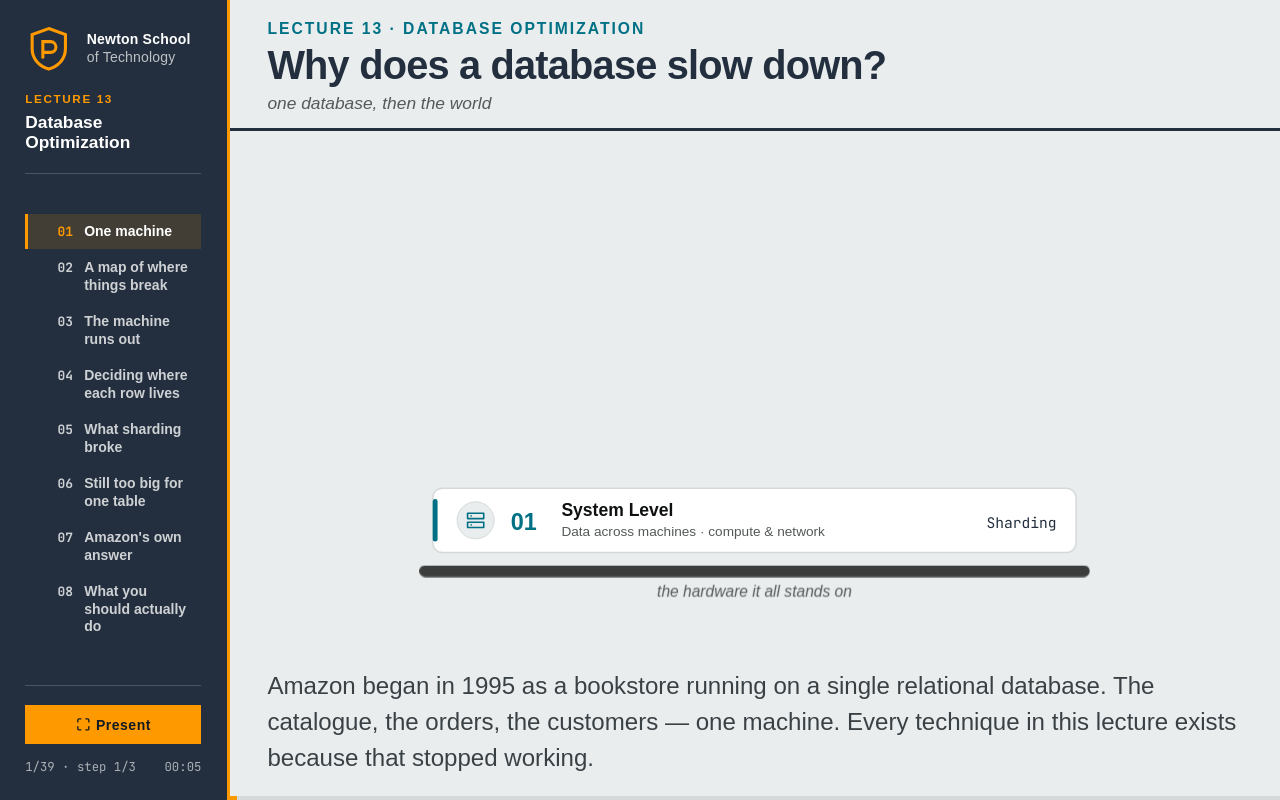
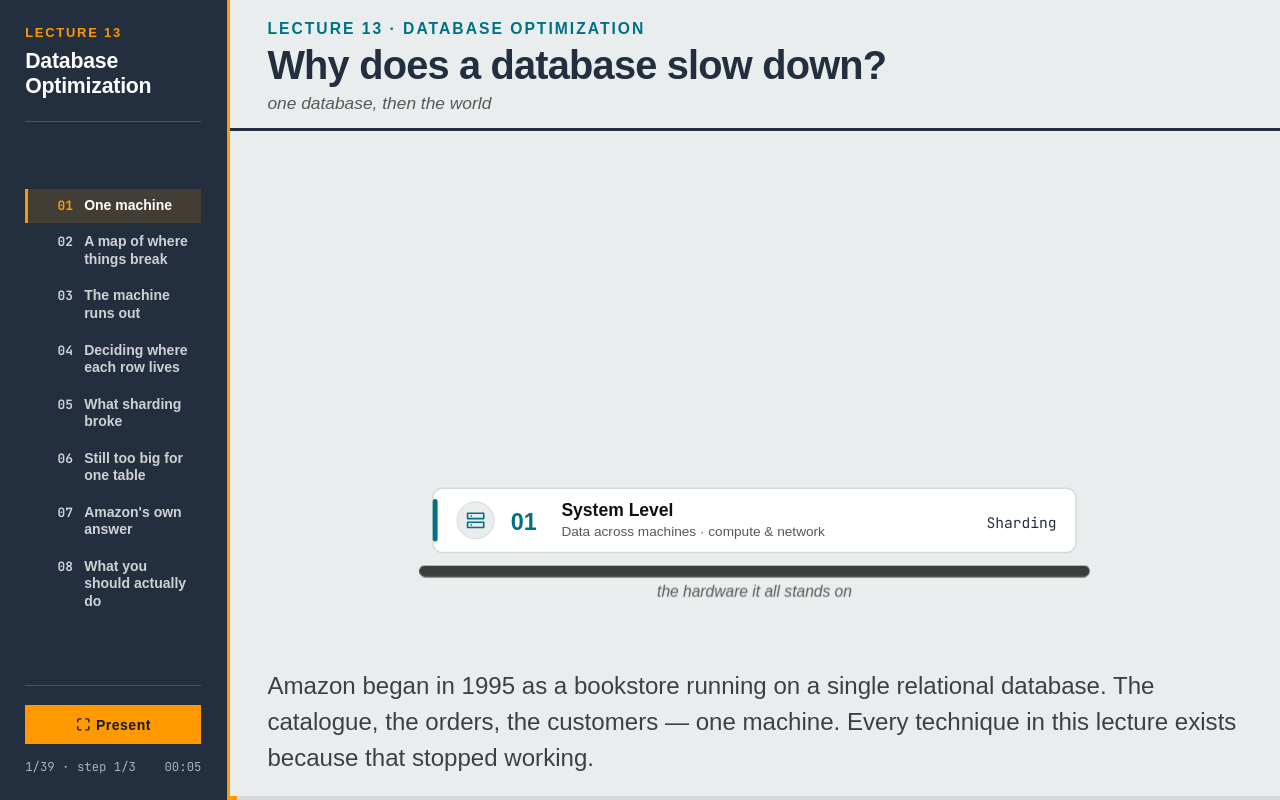
Before and after one commit to edusatyaki/Database-Optimization, a plain HTML site: page index.html in a window 1280 px wide. Drawn offline with Linux system fonts and the light colour scheme.

Commit message:
Remove the institutional logo and wordmark
Drops the shield mark and "Newton School of Technology" from the rail, along
with the CSS that positioned them. The lecture block is now the rail's
masthead and carries a little more weight to suit that, and the narrow-screen
bar no longer hides it, since the wordmark was the only other thing there.

Also de-duplicates the recap kicker, which repeated its own slide title, and
updates the README's attribution note now that no institutional branding
appears on the deck.

Verified at 1280x800: nothing outside the viewport, no console errors.

Co-Authored-By: Claude Opus 5 <noreply@anthropic.com>

```diff
--- a/index.html
+++ b/index.html
@@ -116,14 +116,10 @@ body{
 .rail{background:var(--squid);color:#fff;display:flex;flex-direction:column;
   padding:.9rem .9rem;gap:.7rem;border-right:3px solid var(--orange);
   min-width:0;min-height:0;overflow:hidden}
-.rail-top{display:flex;align-items:center;gap:.5rem}
-.rail .shield{width:1.7rem;height:1.7rem;flex:0 0 auto}
-.rail-mark{font-size:.5rem;font-weight:700;line-height:1.25;letter-spacing:.2px}
-.rail-mark span{font-weight:400;color:rgba(255,255,255,.7)}
-.rail-lecture{font-size:.42rem;font-weight:700;letter-spacing:1.6px;text-transform:uppercase;
-  color:var(--orange);padding-bottom:.7rem;border-bottom:1px solid rgba(255,255,255,.18)}
-.rail-lecture b{display:block;margin-top:.22rem;font-size:.62rem;letter-spacing:0;
-  text-transform:none;color:#fff;line-height:1.2}
+.rail-lecture{font-size:.46rem;font-weight:700;letter-spacing:1.8px;text-transform:uppercase;
+  color:var(--orange);padding-bottom:.8rem;border-bottom:1px solid rgba(255,255,255,.18)}
+.rail-lecture b{display:block;margin-top:.3rem;font-size:.76rem;letter-spacing:-.01em;
+  text-transform:none;color:#fff;line-height:1.18}
 
 .rail-nav{flex:1 1 auto;min-height:0;display:flex;flex-direction:column;justify-content:center;
   gap:.08rem;overflow:hidden}
@@ -177,7 +173,7 @@ main{flex:1 1 auto;min-height:0;min-width:0;padding:.65rem 1.35rem .7rem;display
   .rail-foot{gap:.35rem;padding-top:.5rem}
 }
 @media (max-height:600px){
-  .rail-mark,.rail-lecture b{display:none}
+  .rail-lecture b{display:none}
   .rn-t{font-size:.46rem}
 }
 
@@ -185,7 +181,8 @@ main{flex:1 1 auto;min-height:0;min-width:0;padding:.65rem 1.35rem .7rem;display
   #app{grid-template-columns:1fr;grid-template-rows:auto 1fr}
   .rail{flex-direction:row;align-items:center;gap:.7rem;border-right:none;
     border-bottom:3px solid var(--orange);padding:.5rem .8rem}
-  .rail-nav,.rail-keys,.rail-lecture{display:none}
+  .rail-nav,.rail-keys{display:none}
+  .rail-lecture{padding-bottom:0;border-bottom:none}
   .rail-foot{flex-direction:row;align-items:center;border-top:none;padding-top:0;margin-left:auto}
   .doc-head{padding:.8rem 1rem .5rem}
   main{padding:.7rem 1rem}
@@ -368,15 +365,6 @@ text{font-family:var(--arial)}
 <body>
 <div id="app">
   <aside class="rail">
-    <div class="rail-top">
-      <svg class="shield" viewBox="0 0 40 40" aria-hidden="true">
-        <path d="M20 3 L34 8 V20 C34 29 27.5 35 20 37 C12.5 35 6 29 6 20 V8 Z"
-              fill="none" stroke="var(--orange)" stroke-width="2.6"/>
-        <path d="M15 14 h6.5 a4.5 4.5 0 0 1 0 9 H15 z M15 14 v13" fill="none"
-              stroke="var(--orange)" stroke-width="2.6" stroke-linecap="round"/>
-      </svg>
-      <div class="rail-mark">Newton School<br><span>of Technology</span></div>
-    </div>
     <div class="rail-lecture">Lecture 13<b>Database Optimization</b></div>
     <nav class="rail-nav" id="railNav"></nav>
     <div class="rail-foot">
@@ -1452,7 +1440,7 @@ const DECK = [
       'Sharding by <code>order_date</code> recreates the hotspot. Sharding before partitioning spends months of irreversible work on a problem weeks of reversible work would have solved.','warn',ico('ban'))}</div>`:''}
   </div>` },
 
-{ id:'recap', kick:'two levels down, three to go', eyebrow:'Where we\'ve been · what\'s next', title:'Two levels down, three to go',
+{ id:'recap', kick:'the foundation and the floor plan are done', eyebrow:'Where we\'ve been · what\'s next', title:'Two levels down, three to go',
   tag:'recap', steps:[
   {note:'Level one, System: sharding. Scale out across machines. Range, hash and directory strategies — mind the shard key, the hotspots, and the cross-shard cost.'},
   {note:'Level two, Storage: partitioning. Organize within an instance. Range, list and hash types — pruning speeds reads, but only when you filter on the partition key.'},
```
Also changed, not shown: 1 other file.
